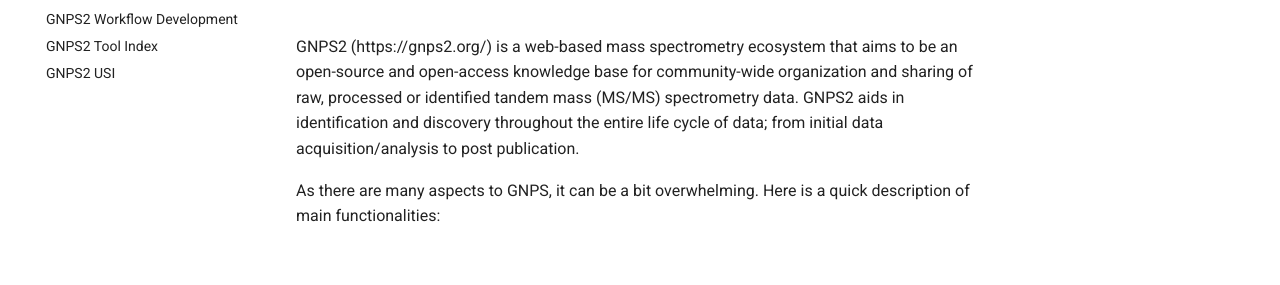
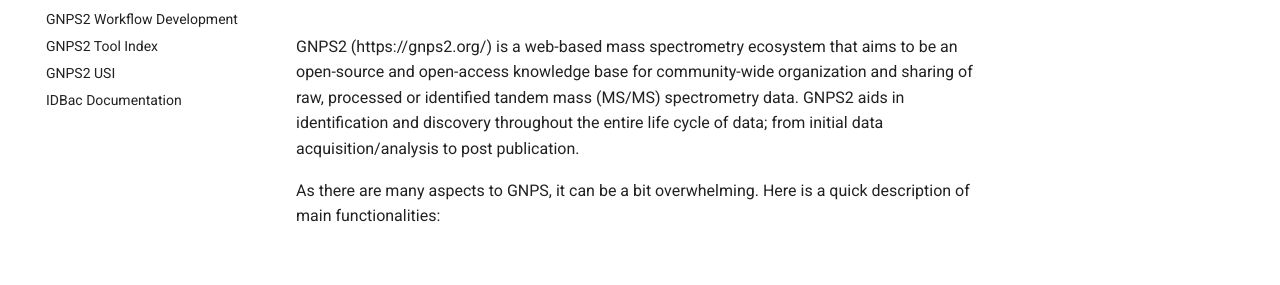
Before and after one commit to Wang-Bioinformatics-Lab/GNPS2_Documentation, an MkDocs documentation site: the page built from docs/index.md, in a window 1280 px wide. Shown: the part 146-431 px from the top of the page. Built offline with MkDocs 1.6.1 and Material for MkDocs 9.7.7, drawn with Linux system fonts in a browser that asks for light colours; comment, search, counter and statistics services are not loaded.

Commit message:
creating documetnation for idbac

```diff
--- a/mkdocs.yml
+++ b/mkdocs.yml
@@ -9,6 +9,7 @@
     - GNPS2 Workflow Development: workflowdev.md
     - GNPS2 Tool Index: toolindex.md
     - GNPS2 USI: usi.md
+    - IDBac Documentation: idbac.md
 
 theme:
     name: material
```
